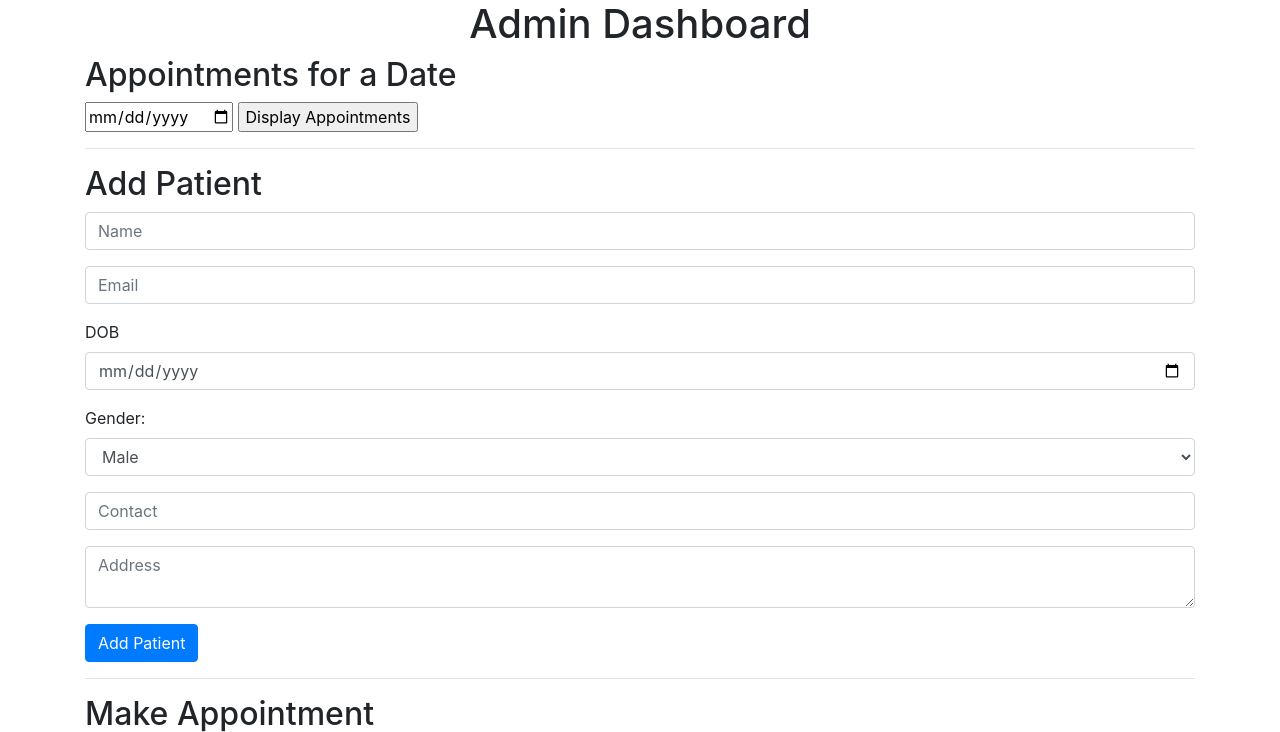
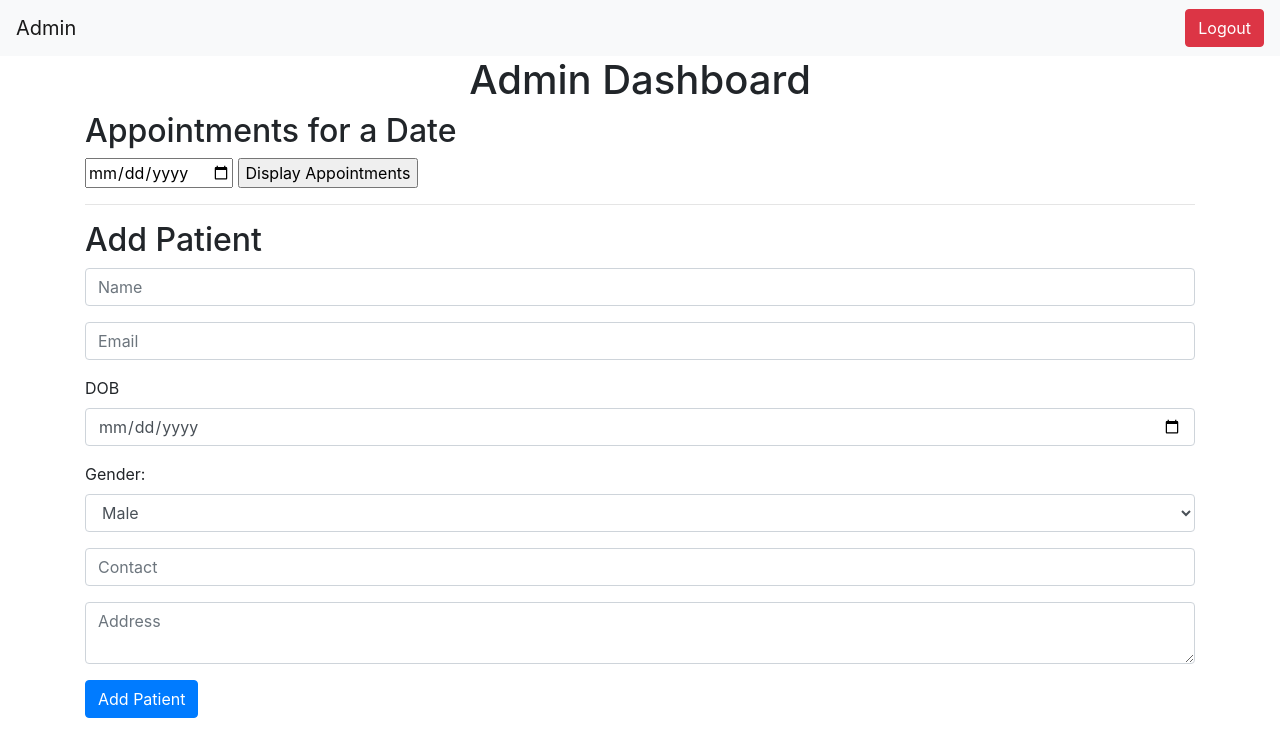
Before and after one commit to sakshamgupta912/Pathology-Lab, a PHP site: page /admin.php in a window 1280 px wide. Shown: the top 732 px of the page. Run offline with PHP 8.4, Linux system fonts and the light colour scheme; the visitor is signed in with stand-in values (Sample User, id 1); data that the repository does not hold is empty.

Commit message:
Logout functionality added

```diff
--- a/admin.php
+++ b/admin.php
@@ -15,6 +15,20 @@ if ($_SESSION['role'] !== 'admin') {
 
 // The rest of your "admin.php" code here
 // Only users with the "admin" role can access this content
+?>
+<?php
+if (isset($_POST["logout"])) {
+    // Unset all session variables
+    session_unset();
+
+    // Destroy the session
+    session_destroy();
+
+    // Redirect the user to the login page
+    header("Location: index.php");
+    exit();
+}
+
 ?>
 
 <?php
@@ -131,8 +145,6 @@ if ($_SERVER["REQUEST_METHOD"] == "POST") {
         } else {
             echo '<script>alert("Success");</script>';
         }
-
-
     }
 }
 
@@ -301,7 +313,8 @@ if (isset($_POST["delete_appointment"])) {
 }
 
 // Function to delete test data based on the appointment ID
-function deleteTestData($appointmentID) {
+function deleteTestData($appointmentID)
+{
     global $mysqli;
 
     // Define an array of test tables
@@ -381,6 +394,25 @@ if (isset($_POST["delete_patient"])) {
 </head>
 
 <body>
+    <nav class="navbar navbar-expand-lg navbar-light bg-light">
+        <a class="navbar-brand" href="#">Admin</a>
+        <button class="navbar-toggler" type="button" data-toggle="collapse" data-target="#navbarSupportedContent" aria-controls="navbarSupportedContent" aria-expanded="false" aria-label="Toggle navigation">
+            <span class="navbar-toggler-icon"></span>
+        </button>
+
+        <div class="collapse navbar-collapse" id="navbarSupportedContent">
+            <ul class="navbar-nav mr-auto">
+
+
+            </ul>
+
+            <form class="form-inline my-2 my-lg-0 " method="post">
+
+              <button  type="submit" name="logout" class="btn btn-danger my-2 my-sm-0" type="submit">Logout</button>
+
+          </form>
+        </div>
+    </nav>
     <div class="container ">
         <h1 style='text-align:center'>Admin Dashboard</h1>
         <h2>Appointments for a Date</h2>
@@ -445,7 +477,7 @@ if (isset($_POST["delete_patient"])) {
             </div>
             <label for="gender">DOB</label>
             <div class="form-group">
-                <input type="date" name="dob"  placeholder="dob" class="form-control" required>
+                <input type="date" name="dob" placeholder="dob" class="form-control" required>
             </div>
             <div class="form-group">
                 <label for="gender">Gender:</label>
```
Also changed, not shown: pathologist.php (+34 -1 lines). Lines whose indentation alone changed are shown as unchanged.
